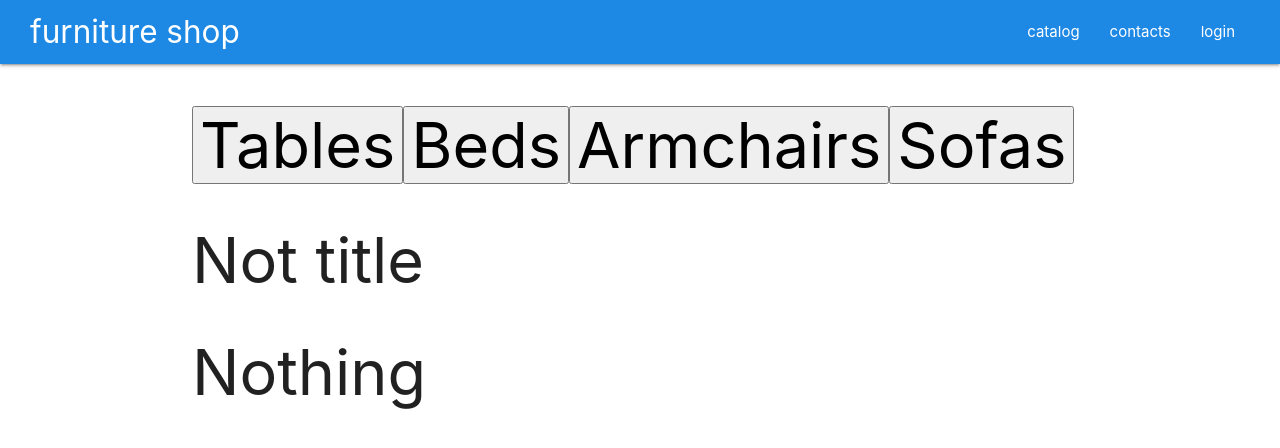
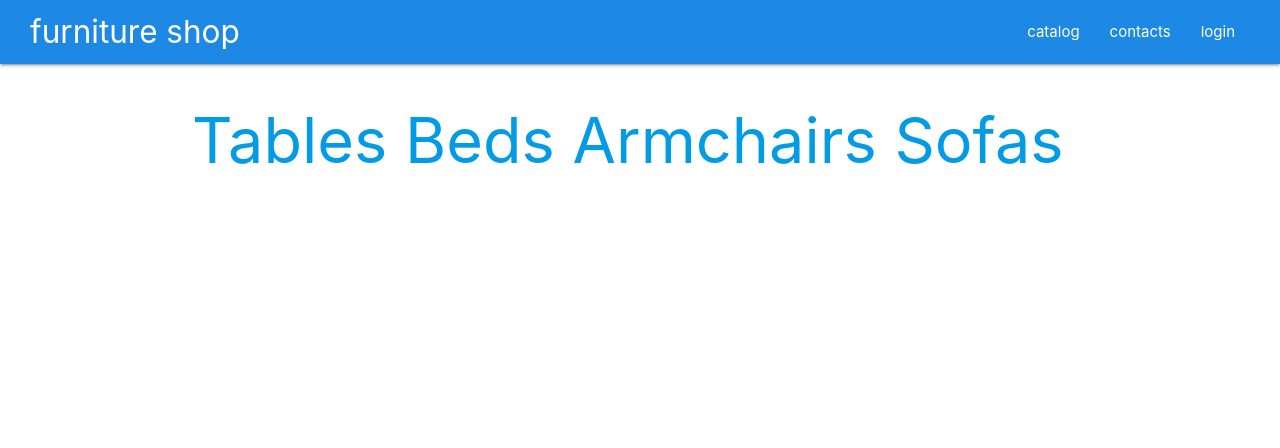
Before and after one commit to mykytapilec/furniture-shop-front, a React (Create React App) app: page /catalog in a window 1280 px wide. Shown: the top 448 px of the page. Built offline with nearby package versions, Linux system fonts and the light colour scheme.

Commit message:
Added collection page.

```diff
--- a/src/modules/catalog/CatalogPage.tsx
+++ b/src/modules/catalog/CatalogPage.tsx
@@ -1,21 +1,14 @@
+import React from "react";
+import {Link} from "react-router-dom";
 import {useDispatch, useSelector} from "react-redux";
-import {startFetchData} from "./../catalog/store/catalog.actions";
+import {startFetchData} from "./store/catalog.actions";
 export const CatalogPage: React.FC = () => {
-    const dispatch = useDispatch();
-    const data = useSelector((state: Store) => state.catalogReducer.items);
-    const title = useSelector((state: Store) => state.catalogReducer.title)
     return (
         <div>
-           <button onClick={() => dispatch(startFetchData("tables"))}>Tables</button>
-            <button onClick={() => dispatch(startFetchData("beds"))}>Beds</button>
-            <button onClick={() => dispatch(startFetchData("armchairs"))}>Armchairs</button>
-            <button onClick={() => dispatch(startFetchData("sofas"))}>Sofas</button>
-            {
-                title ? <h1>{title}</h1> : <h1>Not title</h1>
-            }
-            {
-                data.length == 0 ? <h1>Nothing</h1> : data.map(element => <h1 key={element.id}> {element.title}</h1>)
-            }
+            <Link to="tables"> Tables</Link>
+            <Link to="beds"> Beds</Link>
+            <Link to="armchairs"> Armchairs</Link>
+            <Link to="sofas"> Sofas</Link>
         </div>
     )
 }
--- /dev/null
+++ b/src/modules/collection/CollectionPage.tsx
@@ -0,0 +1,31 @@
+import React, {useEffect} from "react";
+import {useDispatch, useSelector} from "react-redux";
+import {startFetchData} from "../catalog/store/catalog.actions";
+import {RouteComponentProps, withRouter} from "react-router-dom";
+interface RouterProps{
+    path: string
+}
+interface CollectionProps extends RouteComponentProps<RouterProps> {
+}
+const CollectionPage: React.FC<CollectionProps> = ({history}) : JSX.Element =>{
+    let title = history.location.pathname;
+    title = title.substring(1);
+
+    const data = useSelector((state:Store ) => state.catalogReducer.items);
+    const dispatch = useDispatch();
+
+    useEffect(() =>{
+        dispatch(startFetchData(title))
+    },[]);
+    return (
+        <div>
+            {
+                title ? <h1>{title}</h1> : <h1>Not title</h1>
+            }
+            {
+                data.length == 0 ? <h1>Nothing</h1> : data.map(element => <h1 key={element.id}> {element.title}</h1>)
+            }
+    </div>
+)
+}
+export default withRouter(CollectionPage);
--- a/src/routes.tsx
+++ b/src/routes.tsx
@@ -5,6 +5,7 @@ import { BasketPage } from './modules/basket/BasketPage';
 import { ContactsPage } from './modules/contacts/ContactsPage';
 import { HomePage } from './modules/home/HomePage';
 import { CatalogPage } from './modules/catalog/CatalogPage';
+import CollectionPage from "./modules/collection/CollectionPage";
 
 
 interface LoginState {
@@ -31,6 +32,18 @@ export const useRoutes = (isAuthenticated: boolean) => {
             <Route path="/catalog">
                 <CatalogPage />
             </Route>
+            <Route path="/tables">
+                <CollectionPage/>
+            </Route>
+            <Route path="/beds">
+                <CollectionPage/>
+            </Route>
+            <Route path="/armchairs">
+                <CollectionPage/>
+            </Route>
+            <Route path="/sofas">
+                <CollectionPage/>
+            </Route>
             {
                 isAuthenticated &&
                     <Route path="/basket">
```
